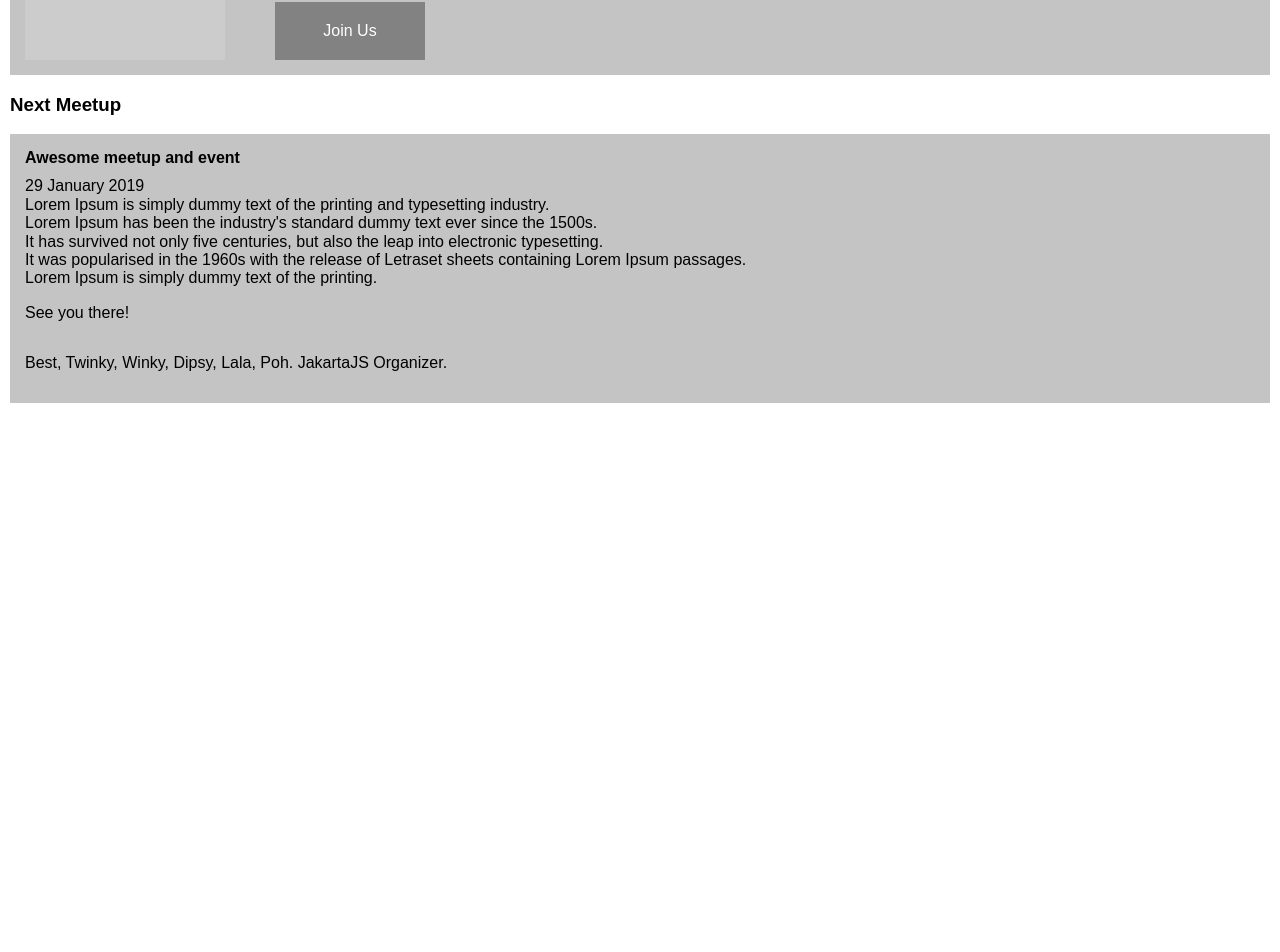
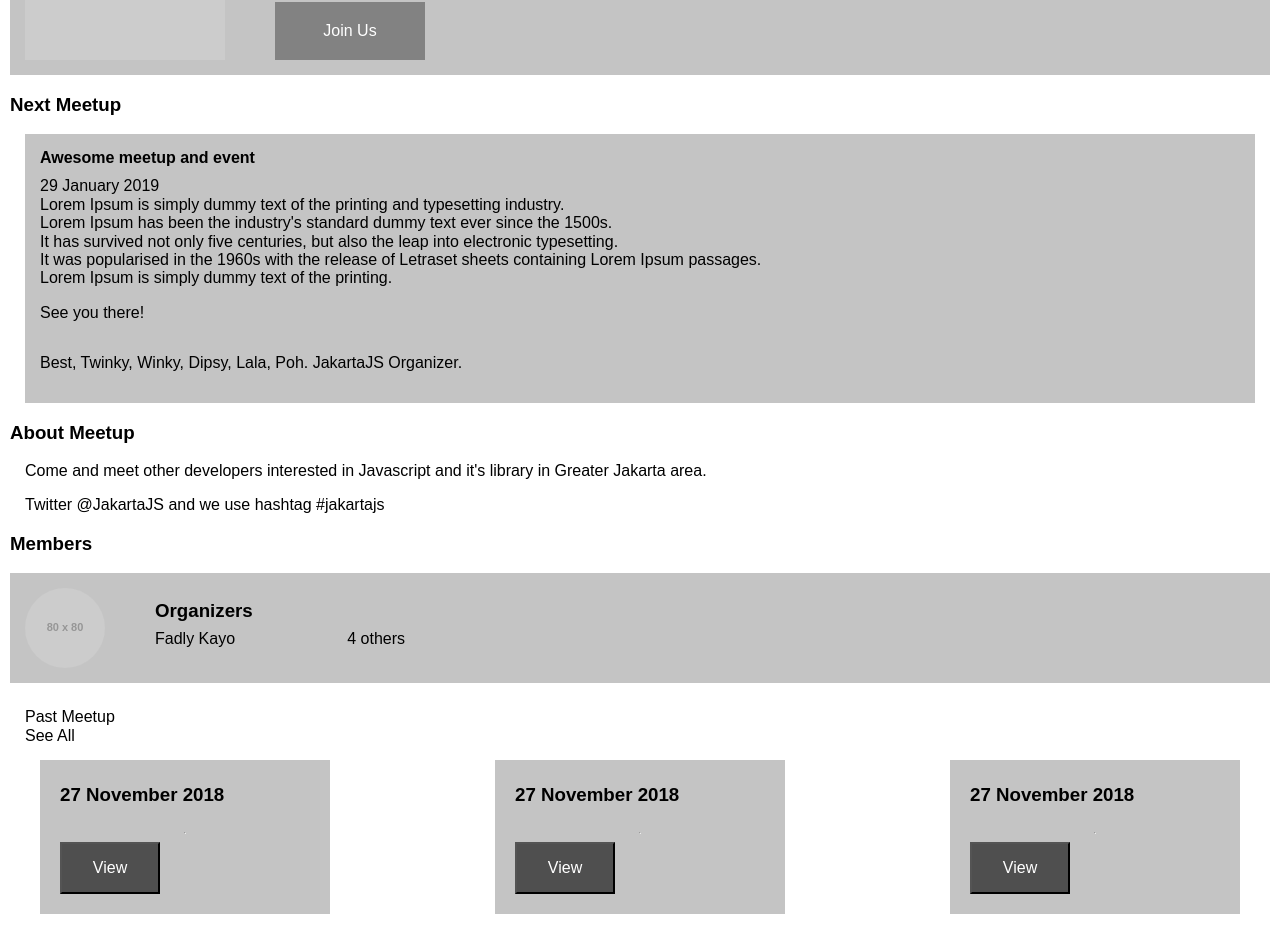
Before and after one commit to fadlykayo/RCTN_Batch1, a React (Create React App) app in the folder rctn-project/: page / in a window 1280 px wide. Shown: the part 235-1187 px from the top of the page. Before the commit the page ends 800 px from the top, so only its background shows below. Built offline with nearby package versions, Linux system fonts and the light colour scheme.

Commit message:
Update day 9

```diff
--- a/rctn-project/src/App.css
+++ b/rctn-project/src/App.css
@@ -14,4 +14,5 @@
 
 .body {
   margin: 10px;
+  padding-bottom: 50px;
 }
--- a/rctn-project/src/App.js
+++ b/rctn-project/src/App.js
@@ -10,6 +10,7 @@ import {
   Header,
   Profile,
   Section,
+  PastMeetup,
 } from './components/Organisms';
 import {
   SectionContent,
@@ -66,14 +67,19 @@ export default class App extends Component {
         <div className="body">
 
           <Profile
-            location={this.state.info.location}
-            numberOfMembers={this.state.info.numberOfMembers}
-            headOrganizer={this.state.info.headOrganizer}
+            classNameSection={'section_right'}
+            classNameInfo={'row_right_info_content'}
+            leftList={['Location', 'Members', 'Organizer']}
+            rightList={[this.state.info.location, this.state.info.numberOfMembers, this.state.info.headOrganizer]}
+            title={'Hacktiv8 Meetup'}
+            button
           />
 
           <Section>
+
             <SectionTitle title={'Next Meetup'}/>
-            <SectionContent className="section_content_column">
+
+            <SectionContent className="section_content_column_grey">
               <h4 style={{marginTop: 0, marginBottom: 10,}}>Awesome meetup and event</h4>
               <div>{this.state.info.date}</div>
                 <div>Lorem Ipsum is simply dummy text of the printing and typesetting industry.</div>
@@ -84,7 +90,38 @@ export default class App extends Component {
               <p>See you there!</p>
               <p>{this.state.info.memberOrganizer}</p>
             </SectionContent>
+
           </Section>
+
+          <Section>
+
+            <SectionTitle title={'About Meetup'}/>
+
+            <SectionContent className="section_content_column_white">
+              <div style={{marginBottom: 15,}}>Come and meet other developers interested in Javascript and it's library in Greater Jakarta area.</div>
+              <div>Twitter {this.state.twitter} and we use hashtag #jakartajs</div>
+            </SectionContent>
+
+          </Section>
+
+          <Section>
+
+            <SectionTitle title={'Members'}/>
+
+            <Profile
+              classNameSection={'section_right_alt'}
+              classNameInfo={'row_right_info_content_alt'}
+              leftList={['Fadly Kayo']}
+              rightList={['4 others']}
+              title={'Organizers'}
+              circleThumbnail
+            />
+
+          </Section>
+
+          <PastMeetup
+            meetups = {this.state.meetups}
+          />
 
         </div>
 
--- /dev/null
+++ b/rctn-project/src/components/Molecules/Card/index.js
@@ -0,0 +1,26 @@
+import React, {Component} from 'react';
+
+import './style.css';
+
+export default class Card extends Component {
+
+  render() {
+    return (
+      <div>
+        <div className = 'CardItem'>
+          <h3 className="bold">27 November 2018</h3>
+          <hr />
+          <div className = 'make-inline'>
+            <div content = {'#' + this.props.id} className = 'space5px bold'/>
+            <div content = {this.props.topic} className ='bold'/>
+          </div>
+          <div className = 'make-inline'>
+            <div content = {this.props.participants} className = 'space5px bold'/>
+            <div content = 'went'/>
+          </div>
+          <button className = 'view'>View</button>
+        </div>
+      </div>
+    )
+  }
+}
--- /dev/null
+++ b/rctn-project/src/components/Molecules/Card/style.css
@@ -0,0 +1,19 @@
+.CardItem {
+  background: #C4C4C4;
+  height: auto;
+  width: 250px;
+  padding: 5px 20px 20px 20px;
+  display: flex;
+  flex-direction: column;
+}
+
+.bold {
+  font-weight: bold;
+}
+
+.view {
+  background: #4F4F4F;
+  color: white;
+  width: 100px;
+  padding: 15px;
+}
--- a/rctn-project/src/components/Molecules/SectionContent/style.css
+++ b/rctn-project/src/components/Molecules/SectionContent/style.css
@@ -4,9 +4,19 @@
   width: 250px;
 }
 
-.section_content_column {
+.section_content_column_grey {
   display: flex;
   flex-direction: column;
   padding: 15px;
+  margin-left: 15px;
+  margin-right: 15px;
   background: #C4C4C4;
 }
+
+.section_content_column_white {
+  display: flex;
+  flex-direction: column;
+  padding-left: 15px;
+  padding-right: 15px;
+  background: white;
+}
--- /dev/null
+++ b/rctn-project/src/components/Organisms/PastMeetup/index.js
@@ -0,0 +1,69 @@
+import React, {Component} from 'react';
+
+import Card from '../../Molecules/Card';
+import './style.css';
+
+export default class PastMeetup extends Component {
+  constructor(props) {
+    super(props);
+
+    this.state = {
+      isOpened: false,
+    }
+  }
+
+  renderSeeAll() {
+    return this.props.meetups.map((eachMeetup, index) => {
+      return (
+       <Card
+          key = {index}
+          date = {eachMeetup.date}
+          id = {eachMeetup.id}
+          topic = {eachMeetup.topic}
+          participants = {eachMeetup.participants}
+       />
+      )
+    })
+  }
+
+  renderCard() {
+    return this.props.meetups.map((eachMeetup, index) => {
+      if (index <= 2) {
+        return (
+         <Card
+            key = {index}
+            date = {eachMeetup.date}
+            id = {eachMeetup.id}
+            topic = {eachMeetup.topic}
+            participants = {eachMeetup.participants}
+         />
+        )
+      } else {
+        return null;
+      }
+    })
+  }
+
+  renderContent() {
+    if (this.state.isOpened) {
+      return this.renderSeeAll();
+    } else {
+      return this.renderCard();
+    }
+  }
+
+  render() {
+    return (
+      <div>
+        <div className="PastMeetup">
+          <div className='Subtitle'>Past Meetup</div>
+          <div className='SeeAll' onClick={() => this.setState({isOpened: true})}>See All</div>
+
+          <div className = 'CardGroup'>
+           {this.renderContent()}
+          </div>
+        </div>
+      </div>
+    )
+  }
+}
--- /dev/null
+++ b/rctn-project/src/components/Organisms/PastMeetup/style.css
@@ -0,0 +1,10 @@
+.PastMeetup {
+  margin: 25px 15px;
+}
+
+.CardGroup {
+  display: flex;
+  flex-direction: row !important;
+  justify-content: space-between;
+  margin: 15px 15px;
+}
--- a/rctn-project/src/components/Organisms/Profile/index.js
+++ b/rctn-project/src/components/Organisms/Profile/index.js
@@ -14,27 +14,63 @@ import {
 import './style.css';
 
 export default class Profile extends Component {
+  renderImage() {
+    if (this.props.circleThumbnail) {
+      return (<img alt="thumbnail_circle" src="https://via.placeholder.com/80x80" style={{height: 80, width: 80, borderRadius: 50}}/>);
+    } else {
+      return (<img alt="placeholder" src="https://via.placeholder.com/200x200"/>);
+    }
+  };
+
+  renderLeftList() {
+    if (this.props.leftList) {
+      return this.props.leftList.map((title, index) => {
+        return (<div key={index}>{title}</div>);
+      });
+    };
+
+    return null;
+  };
+
+  renderRightList() {
+    if (this.props.rightList) {
+      return this.props.rightList.map((title, index) => {
+        return (<div key={index}>{title}</div>);
+      });
+    };
+
+    return null;
+  };
+
+  renderButton() {
+    if (this.props.button) {
+      return (<Button title={'Join Us'}></Button>);
+    };
+
+    return null;
+  };
+
   render() {
     return (
       <div className="row">
 
-        <img alt="placeholder" src="https://via.placeholder.com/200x200"/>
+        { this.renderImage() }
 
-        <Section className="section_right">
-          <SectionTitle className="section_title_right" title={'Next Meetup'}/>
+        <Section className={this.props.classNameSection}>
+
+          <SectionTitle className="section_title_right" title={this.props.title}/>
+
           <SectionContent className="section_content_right">
-            <div className="row_right_info_content">
-              <div>Location</div>
-              <div>Members</div>
-              <div>Organizer</div>
+            <div className={this.props.classNameInfo}>
+              { this.renderLeftList() }
             </div>
-            <div className="row_right_info_content">
-              <div>{this.props.location}</div>
-              <div>{this.props.numberOfMembers}</div>
-              <div>{this.props.headOrganizer}</div>
+            <div className={this.props.classNameInfo}>
+              { this.renderRightList() }
             </div>
           </SectionContent>
-          <Button title={'Join Us'}></Button>
+
+          { this.renderButton() }
+
         </Section>
 
       </div>
--- a/rctn-project/src/components/Organisms/Profile/style.css
+++ b/rctn-project/src/components/Organisms/Profile/style.css
@@ -17,3 +17,11 @@
   flex-direction: column;
   height: 85px;
 }
+
+.row_right_info_content_alt {
+  display: flex;
+  flex-direction: column;
+  justify-content: center;
+  align-items: center;
+  height: 35px;
+}
--- a/rctn-project/src/components/Organisms/Section/style.css
+++ b/rctn-project/src/components/Organisms/Section/style.css
@@ -4,3 +4,10 @@
   flex-direction: column;
   margin-left: 50px;
 }
+
+.section_right_alt {
+  display: flex;
+  flex-direction: column;
+  justify-content: center;
+  margin-left: 50px;
+}
--- a/rctn-project/src/components/Organisms/index.js
+++ b/rctn-project/src/components/Organisms/index.js
@@ -1,9 +1,11 @@
 import Header from './Header';
 import Profile from './Profile';
 import Section from './Section';
+import PastMeetup from './PastMeetup';
 
 export {
 	Header,
 	Profile,
 	Section,
+	PastMeetup,
 };
```
